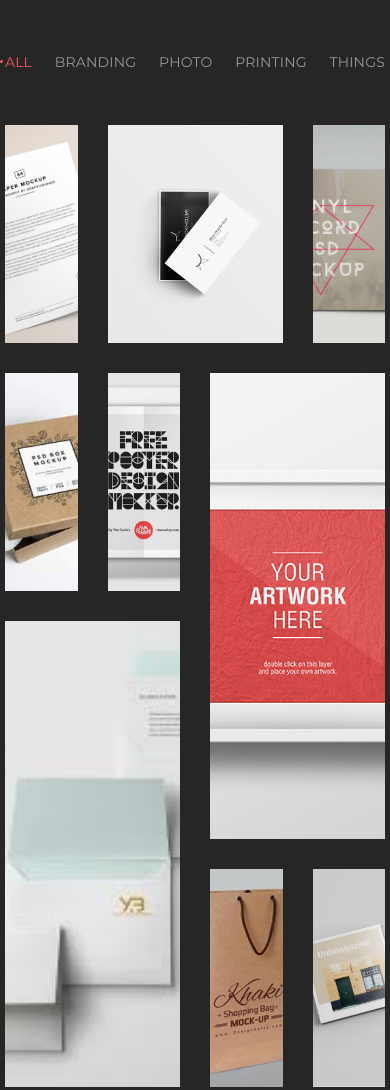
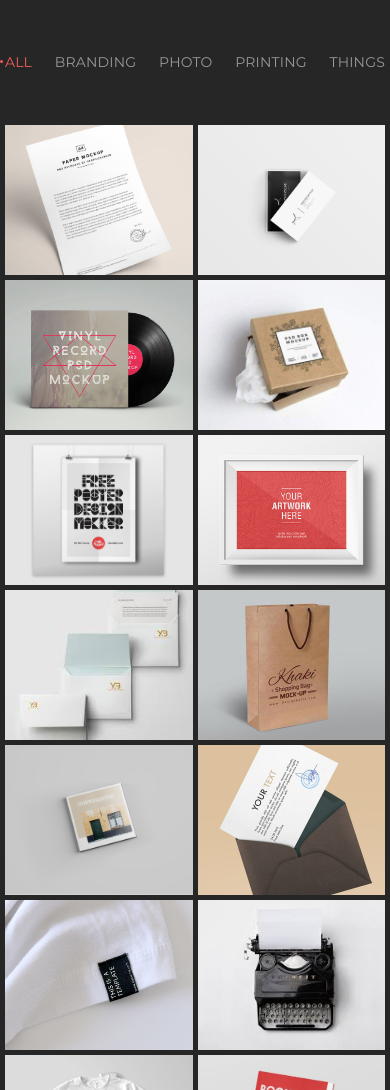
Before and after one commit to TimmTha7er/uifuse-work, a website: page app/index.html in a window 390 px wide. Shown: the part 580-1670 px from the top of the page. Drawn offline with nearby package versions, Linux system fonts and the light colour scheme; files that its build step writes are made by us from their sources.

Commit message:
add sesporsive to section portfolio

```diff
--- a/app/scss/_portfolio.scss
+++ b/app/scss/_portfolio.scss
@@ -18,7 +18,6 @@
     color: #999999;
     letter-spacing: 0.17px;
     text-transform: uppercase;
-    // margin-right: 50px;
     cursor: pointer;
     transition: color 0.25s ease;
 
@@ -48,15 +47,29 @@
   grid-gap: 30px;
 
   grid-template-columns: repeat(4, 1fr);
-	grid-template-rows: repeat(7, minmax(270px, 270px));
+	grid-template-rows: repeat(7, 270px);
 
   @media only screen and (max-width: 1200px) {
-    grid-template-rows: repeat(7,  218px);
+		grid-template-rows: repeat(7, 223px);
+    grid-gap: 25px;
+  }
+  @media only screen and (max-width: 992px) {
+		grid-template-rows: repeat(7, 176px);
+    grid-gap: 15px;
+  }
+  @media only screen and (max-width: 768px) {
+    grid-template-columns: repeat(3, 1fr);
+    grid-template-rows: repeat(8, 166px);
+
+    grid-gap: 5px;
+	}
+	@media only screen and (max-width: 480px) {
+    grid-template-columns: repeat(2, 1fr);
+    grid-template-rows: repeat(9, 150px);
   }
 
   &__item {
     background-color: #ebebeb;
-		// overflow: hidden;
 
     &:nth-child(2),
     &:nth-child(11) {
@@ -68,6 +81,41 @@
       grid-column: span 2;
       grid-row: span 2;
     }
+
+    @media only screen and (max-width: 768px) {
+      &:nth-child(11),
+      &:nth-child(7) {
+        grid-column: span 1;
+        grid-row: span 1;
+      }
+      &:nth-child(2) {
+        grid-column: span 2;
+      }
+      &:nth-child(6),
+      &:nth-child(14) {
+        grid-column: span 2;
+        grid-row: span 2;
+      }
+      &:nth-child(17) {
+        grid-column: 3 / 3;
+        grid-row: 6 / 6;
+      }
+		}
+		@media only screen and (max-width: 480px) {
+      &:nth-child(2) {
+        grid-column: span 1;
+        grid-row: span 1;
+      }
+      &:nth-child(6),
+      &:nth-child(14) {
+        grid-column: span 1;
+        grid-row: span 1;
+      }
+      &:nth-child(17) {
+        grid-column: span 1;
+        grid-row: span 1;
+      }
+    }
   }
 
   &__img {
```
Lines whose indentation alone changed are shown as unchanged.
